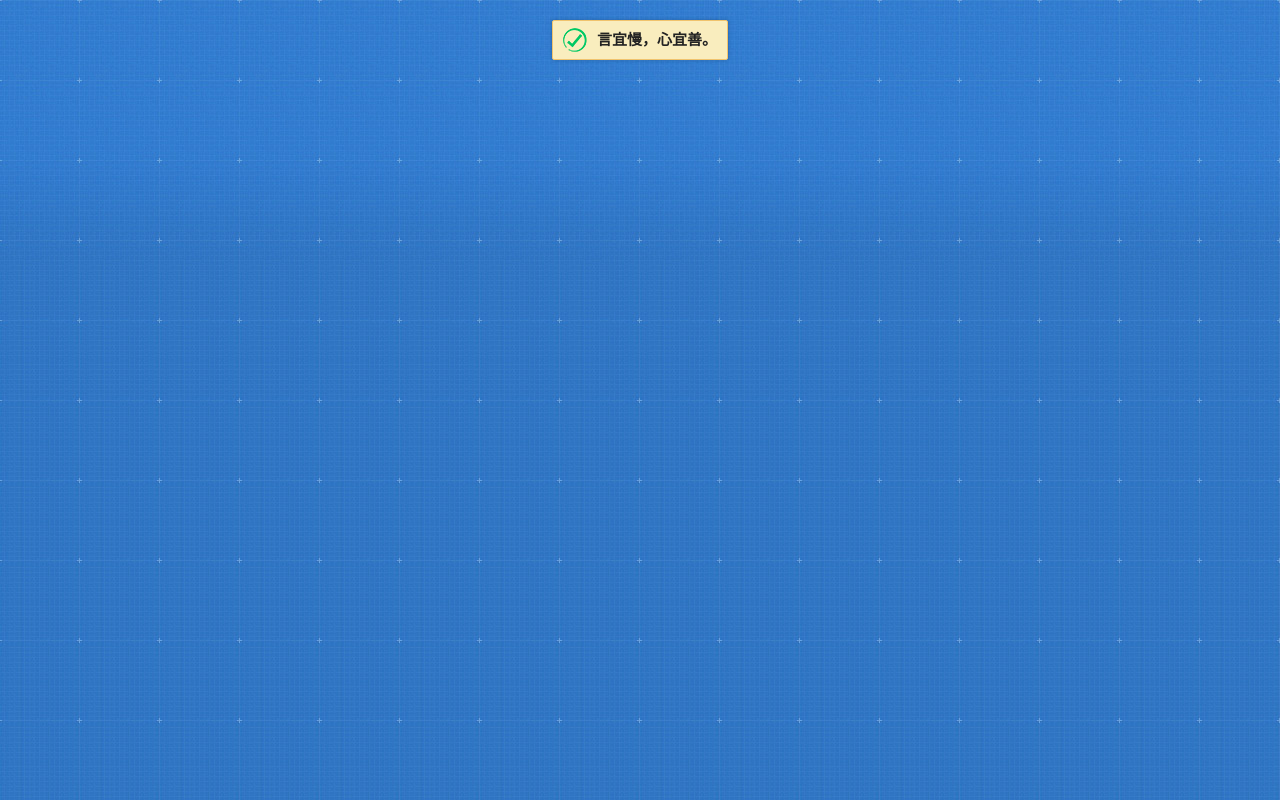
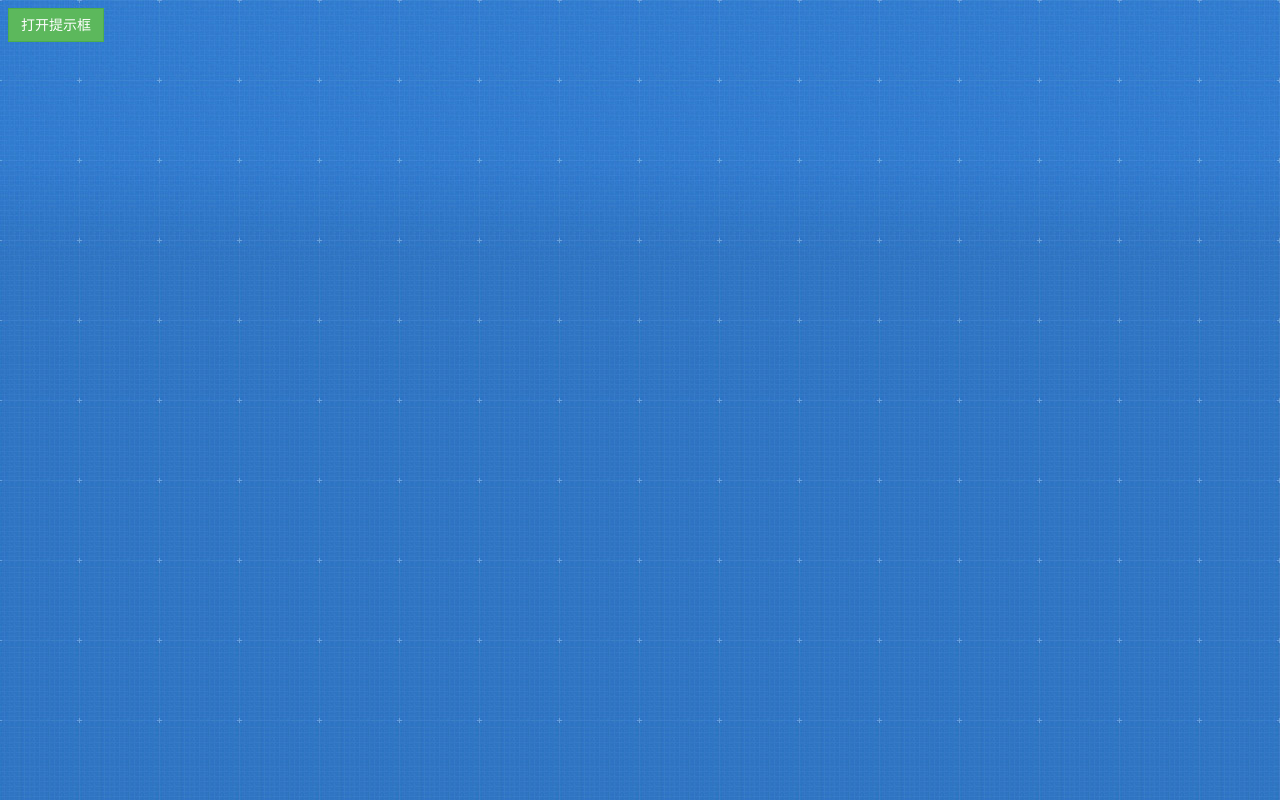
Before and after one commit to nuintun/toast, a website: page toast.html in a window 1280 px wide. Drawn offline with Linux system fonts and the light colour scheme.

Commit message:
update files

```diff
--- a/toast.html
+++ b/toast.html
@@ -9,9 +9,35 @@
         width: 100%; height: 100%;
         background: url(./images/header-bg.jpg);
       }
+      .ui-button {
+        display: inline-block;
+        *display: inline; *zoom: 1;
+        padding: 6px 12px;
+        margin-bottom: 0;
+        font-size: 14px;
+        font-weight: 400;
+        line-height: 1.42857143;
+        text-align: center;
+        white-space: nowrap;
+        vertical-align: middle;
+        touch-action: manipulation;
+        cursor: pointer;
+        -webkit-user-select: none;
+        -moz-user-select: none;
+        -ms-user-select: none;
+        user-select: none;
+        background-image: none;
+        border: 1px solid transparent;
+      }
+      .ui-button-success {
+        color: #fff;
+        background-color: #5cb85c;
+        border-color: #4cae4c;
+      }
     </style>
   </head>
   <body>
+    <button id="button" class="ui-button ui-button-success">打开提示框</button>
     <script type="text/javascript">
       if (!console) {
         console.log = function (){};
@@ -21,16 +47,18 @@
         base: './examples'
       });
 
-      seajs.use('./examples/toast', function (Toast){
+      seajs.use(['./examples/jquery', './examples/toast'], function ($, Toast){
         function handler(){
           console.log('提示类型：', this.type, '>>>', '触发事件：', arguments[0], '>>>', '回调参数：', arguments[1]);
         }
 
-        Toast.loading('正在加载数据...', { lock: true }).on('hide', function (){
-          Toast.success('言宜慢，心宜善。')
-            .on('show', handler)
-            .on('hide', handler);
-        }).on('lock', handler).on('unlock', handler);
+        $('#button').on('click', function (){
+          Toast.loading('正在加载数据...', { lock: true }).on('hide', function (){
+            Toast.success('言宜慢，心宜善。')
+              .on('show', handler)
+              .on('hide', handler);
+          }).on('lock', handler).on('unlock', handler);
+        });
       });
     </script>
   </body>
```
